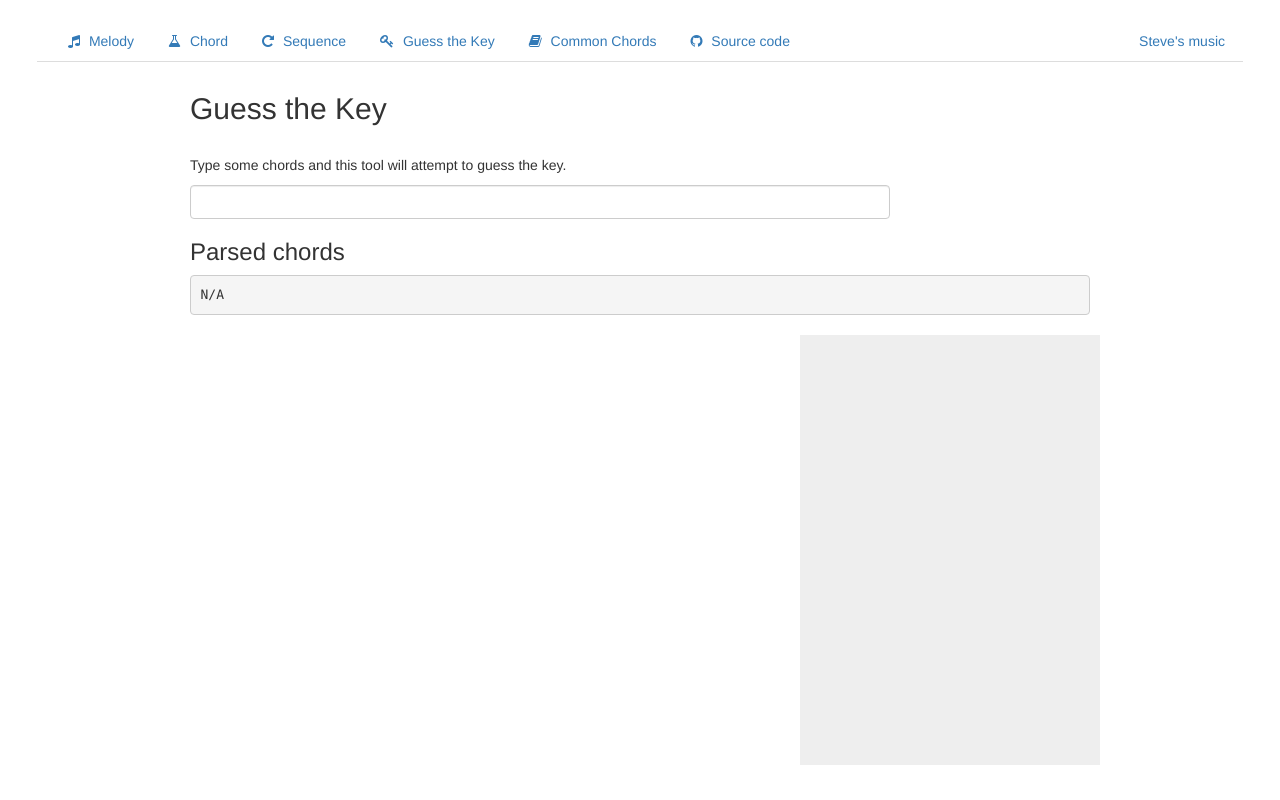
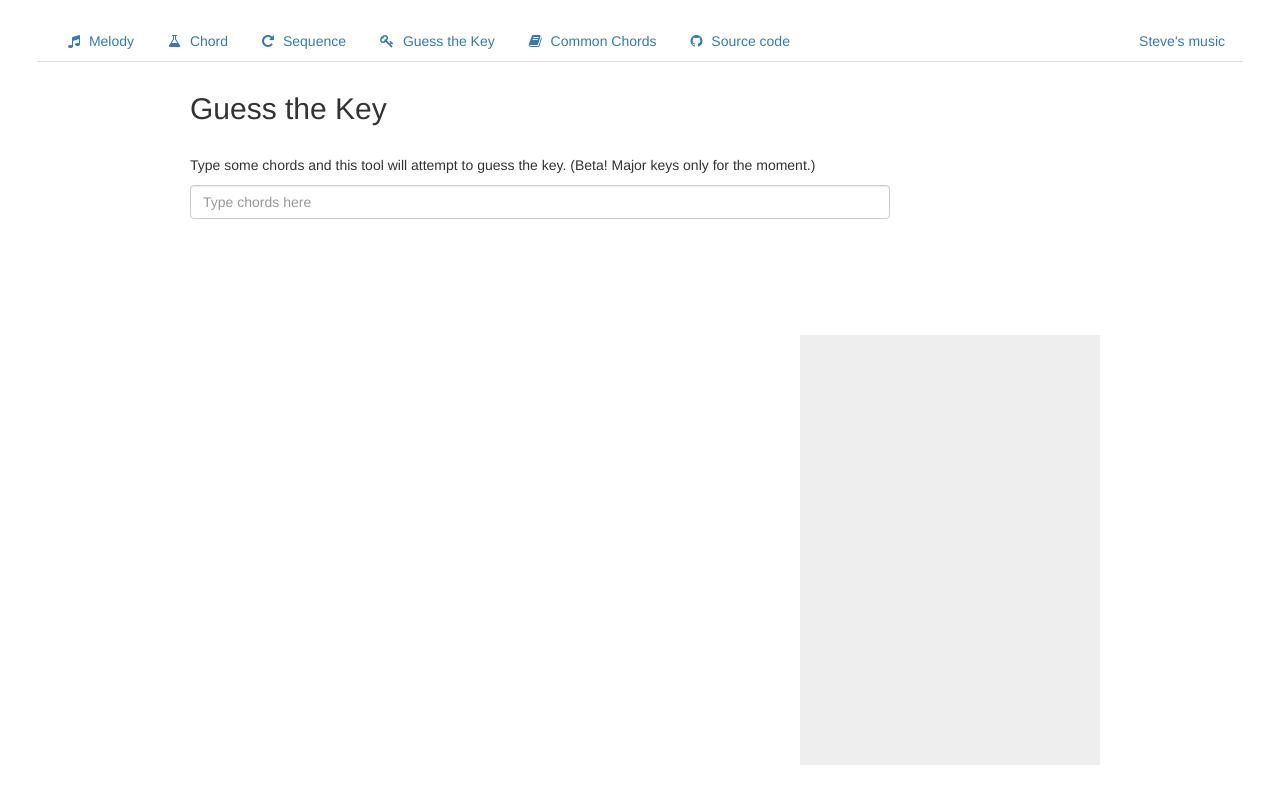
Before and after one commit to mrclay/piano-record, a React (Vite) app: page /guess-the-key in a window 1280 px wide. Shown: the top 800 px of the page. Built offline with nearby package versions, Linux system fonts and the light colour scheme.

Commit message:
UI tweaks

```diff
--- a/src/pages/GuessKeyPage.tsx
+++ b/src/pages/GuessKeyPage.tsx
@@ -44,7 +44,7 @@ export default function GuessKeyPage() {
   );
 
   const updateDValue = useCallback(
-    debounce(500, v => setDValue(v)),
+    debounce(250, v => setDValue(v)),
     [setDValue]
   );
 
@@ -89,17 +89,26 @@ export default function GuessKeyPage() {
       title="Guess the Key"
       intro={
         <>
-          <p>Type some chords and this tool will attempt to guess the key.</p>
+          <p>
+            Type some chords and this tool will attempt to guess the key. (Beta!
+            Major keys only for the moment.)
+          </p>
 
           <p>
             <input
               type="text"
               value={value}
+              placeholder="Type chords here"
               className="form-control"
               onChange={e => setValue(e.target.value)}
             />
           </p>
 
+          <div
+            style={{
+              opacity: foundChords.length === 0 ? 0 : 1,
+            }}
+          >
             <h3>Parsed chords</h3>
             <pre>
               {chords.map((el, idx) => (
@@ -110,6 +119,7 @@ export default function GuessKeyPage() {
                 </Fragment>
               ))}
             </pre>
+          </div>
         </>
       }
     >
@@ -138,7 +148,11 @@ export default function GuessKeyPage() {
                   {el.scores.map((el2, idx) => (
                     <Fragment key={idx}>
                       {idx !== 0 && " - "}
-                      <b key={idx}>{el2.func || "N/A"}</b>
+                      {el2.func ? (
+                        <b>{el2.func}</b>
+                      ) : (
+                        <span className="text-muted">N/A</span>
+                      )}
                     </Fragment>
                   ))}
                 </td>
```
Lines whose indentation alone changed are shown as unchanged.
